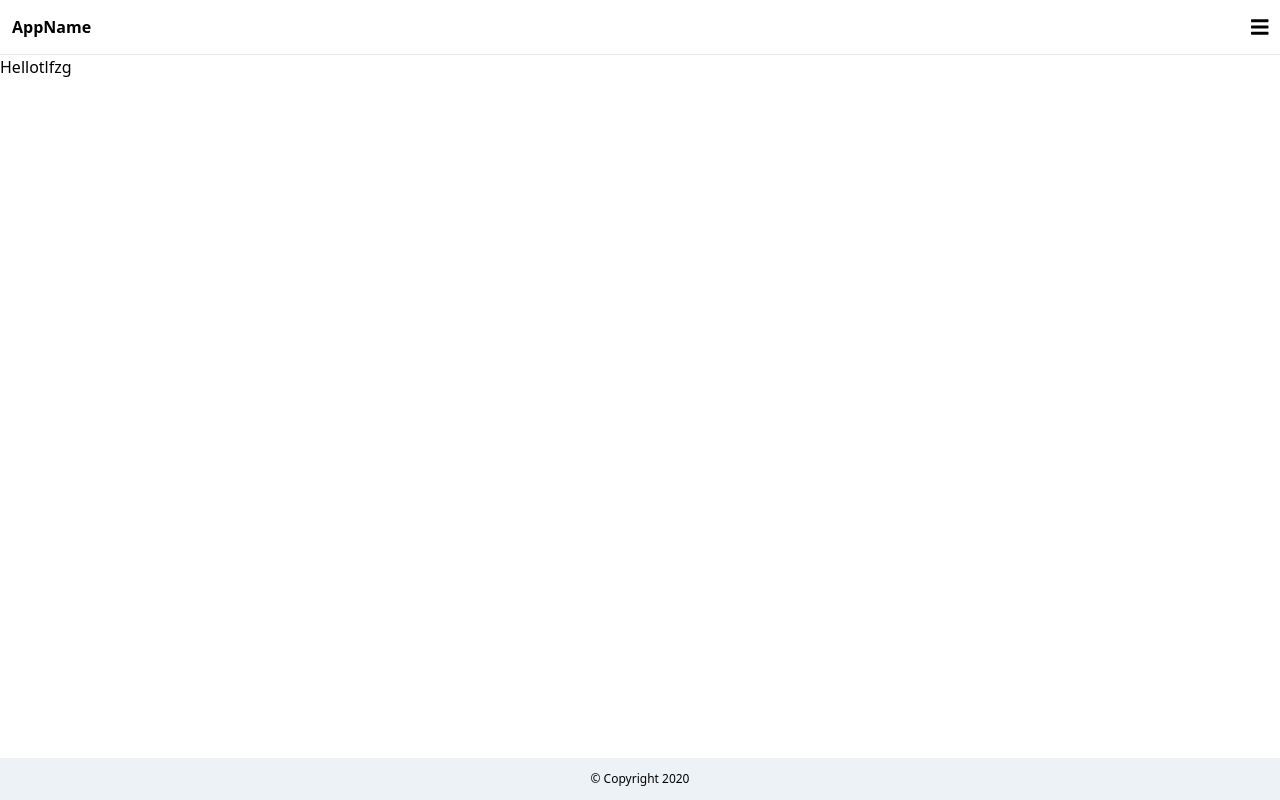
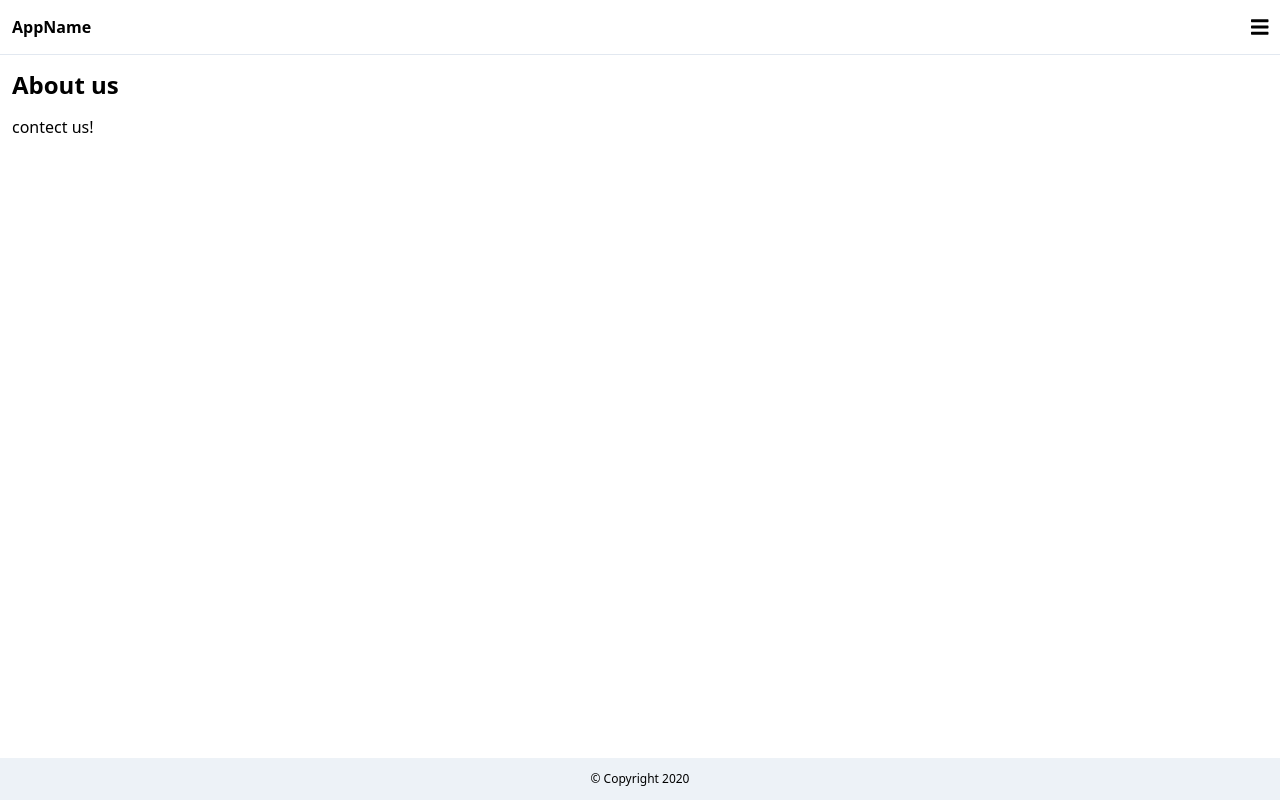
Before and after one commit to tlfzgjadyd/ReactPractice, a React (Create React App) app in the folder learning-react/: page /contact-us in a window 1280 px wide. Built offline with nearby package versions, Linux system fonts and the light colour scheme.

Commit message:
여러파일로 분리+메뉴 클릭시 실제 내용으로 라우팅되도록 : 메뉴 닫히는거 안되긴 하는데 그냥 이론 익힌셈치고 나중에 코드 비교할생각

```diff
--- a/learning-react/src/App.js
+++ b/learning-react/src/App.js
@@ -1,13 +1,16 @@
 import React from 'react';
-import HelloWorld from './Components/HelloWorld'
-import Header from './Components/Header'
-import Footer from './Components/Footer'
 import {
   BrowserRouter as Router,
   Switch,
   Route,
   Link
-} from "react-router-dom";
+} from "react-router-dom"
+import HelloWorld from './Components/HelloWorld'
+import Header from './Components/Header'
+import Footer from './Components/Footer'
+import Home from './Views/Home'
+import About from './Views/About'
+import ContactUs from './Views/ContactUs'
 
 function App() {
   return (
@@ -15,16 +18,19 @@
     <Router>
     <Header />
 
-    <HelloWorld name="tlfzg"/>
-
+    <div className="p-3">
      <Switch>
        <Route exact path="/">
-        <h1 className="font-bold text-2xl"> This is the home page</h1>
+          <Home />
        </Route>
        <Route path="/about">
-      <h1 className="font-bold text-2xl"> About us</h1>
+          <About />
+       </Route>
+       <Route path="/contact-us">
+          <ContactUs />
        </Route>
      </Switch>
+    </div>
 
     </Router>
      <Footer />
--- a/learning-react/src/Components/Navigation.js
+++ b/learning-react/src/Components/Navigation.js
@@ -32,7 +32,7 @@
                          key={key}
                          style={props}
                         className = "bg-black-t-50 fixed top-0 left-0 w-full h-full z-50"
-                        onClick={ ()=>setShowMenu(false) }
+                        onclick={ ()=>setShowMenu(false) }
                     >
                     </animated.div>
                 )
@@ -43,10 +43,10 @@
                     <animated.div
                          key={key}
                          style={props}
-                        className = "fixed bg-white top-0 left-0 w-4/5 h-full z-50 shadow p-3"
+                         className = "fixed bg-white top-0 left-0 w-4/5 h-full z-50 shadow p-3"
                     >
                     <NavigationMenu
-                        closeMenu={ ()=> setShowMenu(false) }
+                        closeMenu={()=> setShowMenu(false)}
                     />
                     </animated.div>
                 )
--- a/learning-react/src/Components/NavigationMenu.js
+++ b/learning-react/src/Components/NavigationMenu.js
@@ -4,7 +4,7 @@
 function NavigationMenu(props){
     return (
         <div>
-        <div className="font-bold">
+        <div className="font-bold py-3">
                             AppName
                         </div>
                         <ul>
--- /dev/null
+++ b/learning-react/src/Views/About.js
@@ -0,0 +1,14 @@
+import React from 'react'
+
+function About(){
+    return (
+        <div>
+            <h1 className="font-bold text-2xl mb-3"> About us</h1>
+            <p>
+                This is the About page content
+            </p>
+        </div>
+    )
+}
+
+export default About
--- /dev/null
+++ b/learning-react/src/Views/ContactUs.js
@@ -0,0 +1,14 @@
+import React from 'react'
+
+function ContactUs(){
+    return (
+        <div>
+            <h1 className="font-bold text-2xl mb-3"> About us</h1>
+            <p>
+                contect us!
+            </p>
+        </div>
+    )
+}
+
+export default ContactUs
--- /dev/null
+++ b/learning-react/src/Views/Home.js
@@ -0,0 +1,14 @@
+import React from 'react'
+import HelloWorld from '../Components/HelloWorld'
+
+function Home(){
+    return (
+        <div>
+            <h1 className="font-bold text-2xl mb-3"> This is the home page</h1>
+
+            <HelloWorld name="tlfzg"/>
+        </div>
+    )
+}
+
+export default Home
```
Lines whose indentation alone changed are shown as unchanged.
